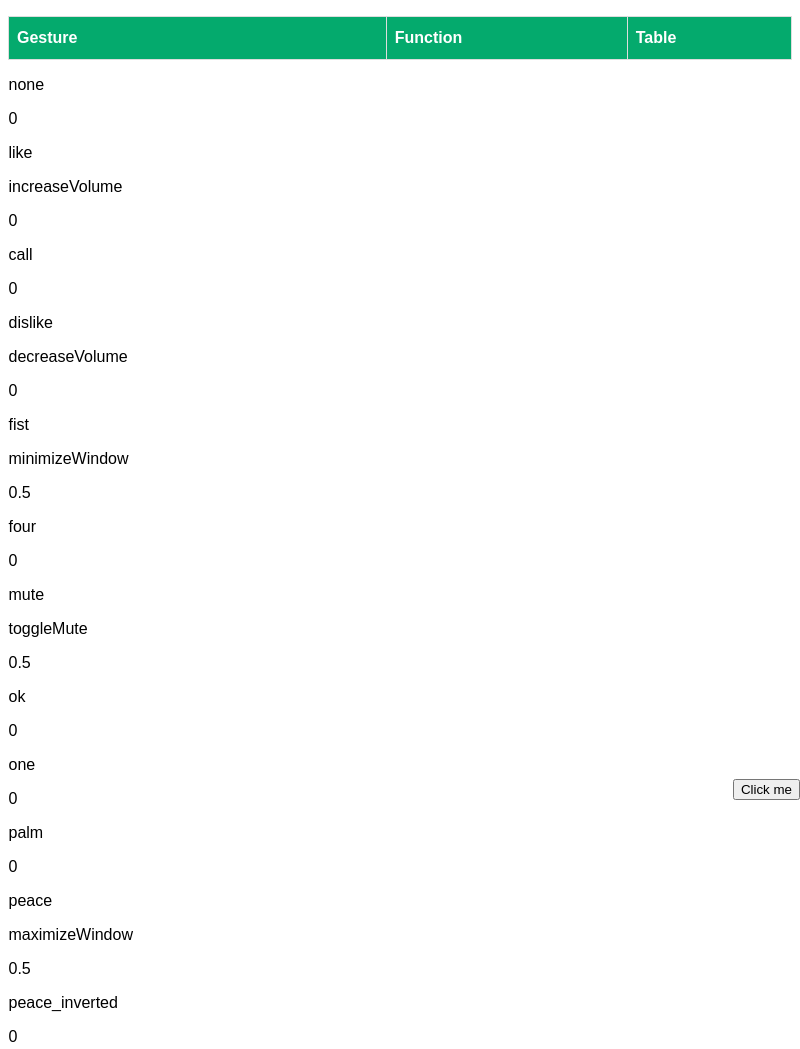
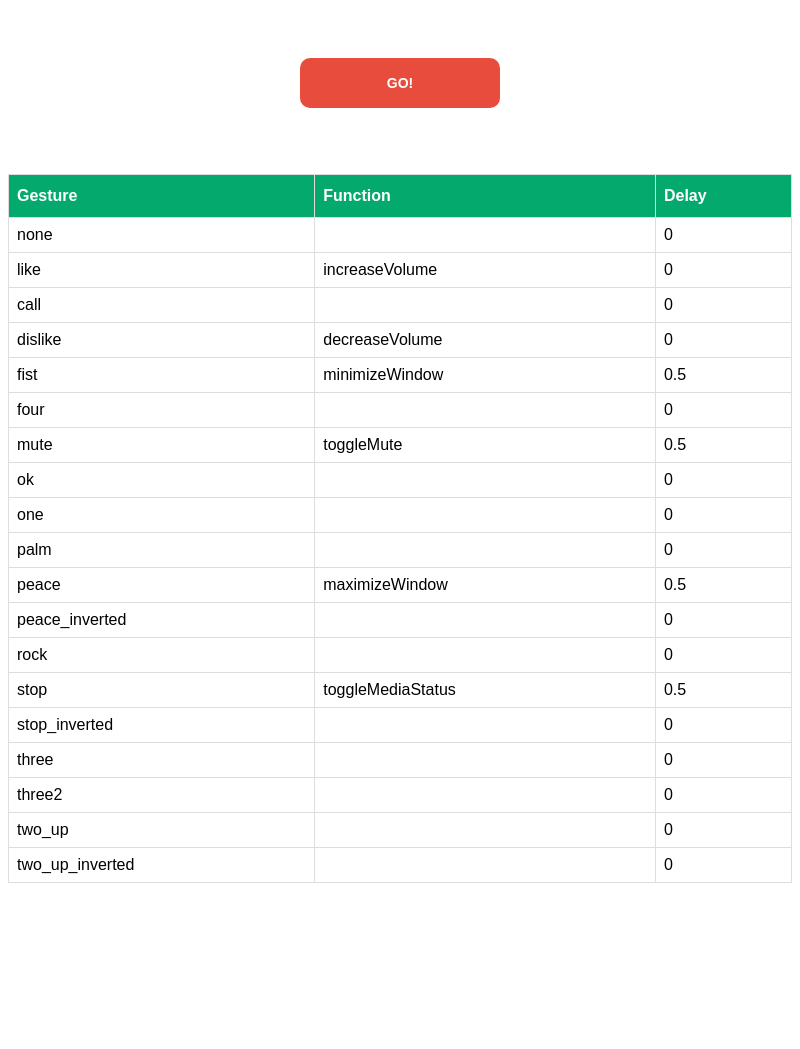
Before and after one commit to Kuiper-HackEd2023/BeyondControl-Kuiper, an Electron app: page electron-app/index.html in a window 800 px wide. Shown: the top 1049 px of the page. After the commit the page ends 891 px from the top, so only its background shows below. Drawn offline with Linux system fonts and the light colour scheme.

Commit message:
finish ze css

```diff
--- a/electron-app/index.html
+++ b/electron-app/index.html
@@ -40,27 +40,39 @@
 			.hot {
 				border: 1px solid #f00;
 			}
-			button {
-				position: fixed;
-				bottom: 0;
-				right: 0;
+			#switch {
+				text-align: center;
 			}
+            button {
+                width: 200px;
+                height: 50px;
+                margin: 50px 0;
+                background: #E74C3C;
+                border: none;
+                border-radius: 10px;
+                color: #fff;
+                font-size: 14px;
+                font-weight: bold;
+            }
 		</style>
 	</head>
 	<body>
 		<div>
+            <div id="switch">
+                <button id="button">GO!</button>
+            </div>
+
 			<p id="info"></p>
 			<p />
 			<table id="gestures-table">
   <tr>
     <th>Gesture</th>
     <th>Function</th>
-    <th>Table</th>
+    <th>Delay</th>
   </tr>
 </table>
 		</div>
 		<script src="./loadGestures.js"></script>
-		<button id="button">Click me</button>
 		<script>
 			document.getElementById('button').addEventListener('click', () => {
 				window.ipcRender.send('runScript');
--- a/electron-app/loadGestures.js
+++ b/electron-app/loadGestures.js
@@ -26,31 +26,17 @@ function append_json(data) {
 	var table = document.getElementById('gestures-table');
 
 	Object.keys(data).forEach(function (gesture) {
-		// var tr = document.createElement('tr');
-		let current_row = document.createElement("div");
-		current_row.className = "row-style";
-		var row_1 = document.createElement("p");
-		row_1.innerHTML = gesture;
-		var row_2 = document.createElement("p");
-		row_2.innerHTML = data[gesture].function;
-		var row_3 = document.createElement("p");
-		row_3.innerHTML = data[gesture].delay;
-		// mycontent.appendChild(document.createTextNode("This is a paragraph"));
-		current_row.appendChild(row_1);
-		current_row.appendChild(row_2);
-		current_row.appendChild(row_3);
-
-	table.appendChild(current_row);
-		// tr.innerHTML =
-		// 	'<td>' +
-		// 	gesture +
-		// 	'</td>' +
-		// 	'<td>' +
-		// 	data[gesture].function +
-		// 	'</td>' +
-		// 	'<td>' +
-		// 	data[gesture].delay +
-		// 	'</td>';
-		// table.appendChild(tr);
+		var tr = document.createElement('tr');
+		tr.innerHTML =
+			'<td>' +
+			gesture +
+			'</td>' +
+			'<td>' +
+			data[gesture].function +
+			'</td>' +
+			'<td>' +
+			data[gesture].delay +
+			'</td>';
+		table.appendChild(tr);
 	});
 }
```
